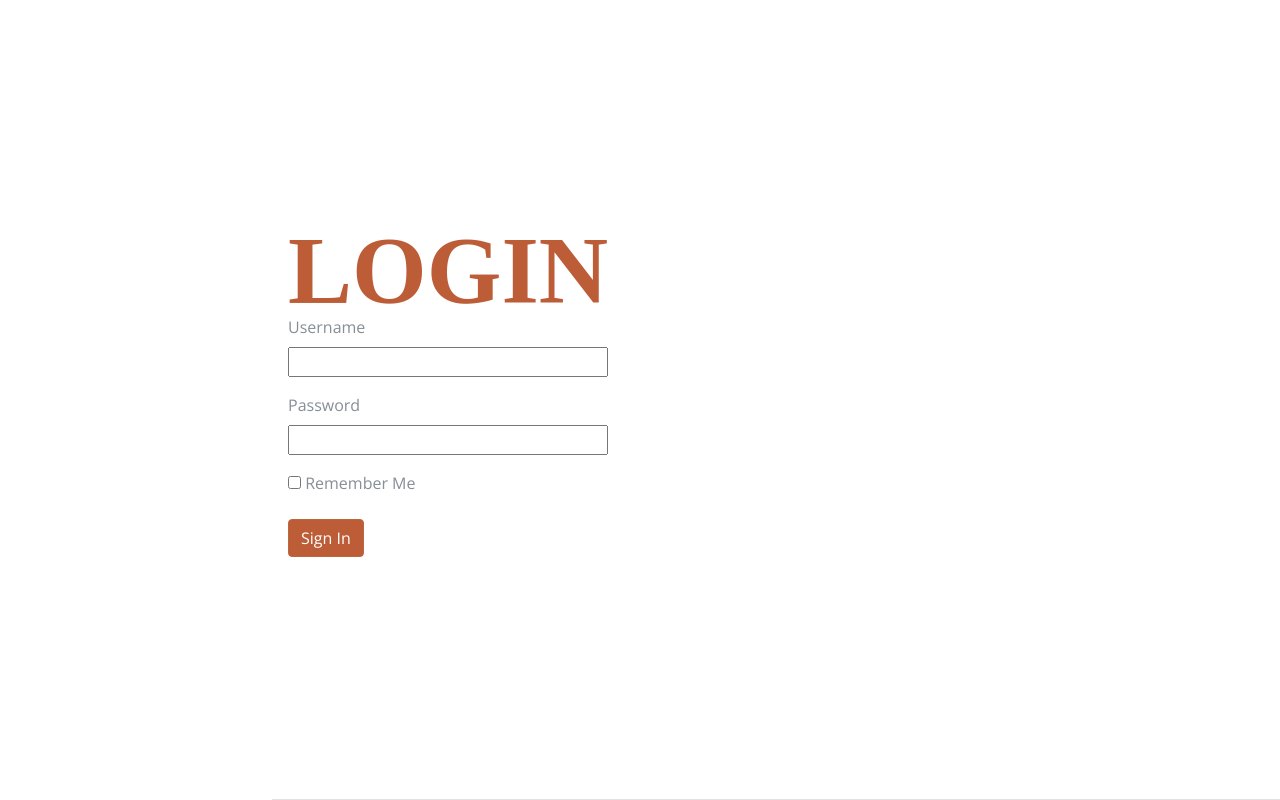
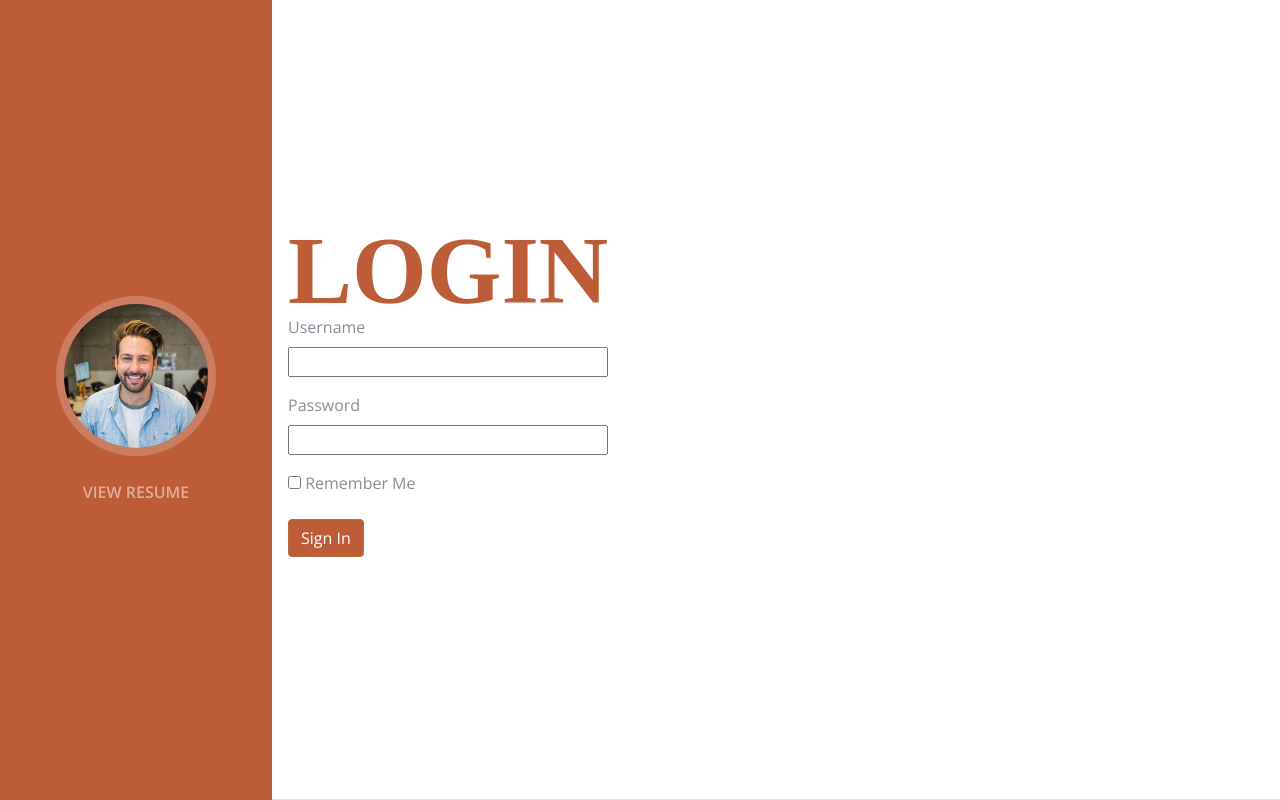
Before and after one commit to davidhayden/serverless-flask-zappa, a Flask app: page /login in a window 1280 px wide. Run offline with Flask 2, Linux system fonts and the light colour scheme; some libraries are stand-ins or nearby versions; some web fonts are replaced.

Commit message:
Adding left nav on login page.

```diff
--- a/app/templates/auth/login.html
+++ b/app/templates/auth/login.html
@@ -1,6 +1,25 @@
 {% extends "base.html" %}
 
-{% block navbar %}{% endblock %}
+{% block navbar %}
+<nav class="navbar navbar-expand-lg navbar-dark bg-primary fixed-top" id="sideNav">
+  <a class="navbar-brand js-scroll-trigger" href="#page-top">
+    <span class="d-block d-lg-none">Start Bootstrap</span>
+    <span class="d-none d-lg-block">
+      <img class="img-fluid img-profile rounded-circle mx-auto mb-2" src="{{ url_for('static', filename='img/profile.jpg') }}" alt="">
+    </span>
+  </a>
+  <button class="navbar-toggler" type="button" data-toggle="collapse" data-target="#navbarSupportedContent" aria-controls="navbarSupportedContent" aria-expanded="false" aria-label="Toggle navigation">
+    <span class="navbar-toggler-icon"></span>
+  </button>
+  <div class="collapse navbar-collapse" id="navbarSupportedContent">
+    <ul class="navbar-nav">
+      <li class="nav-item">
+        <a class="nav-link" href="{{ url_for('main.index')}}">View Resume</a>
+      </li>
+    </ul>
+  </div>
+</nav>
+{% endblock %}
 {% block app_content %}
     <section class="resume-section p-3 d-flex d-column">
         <div class="my-auto">
```
